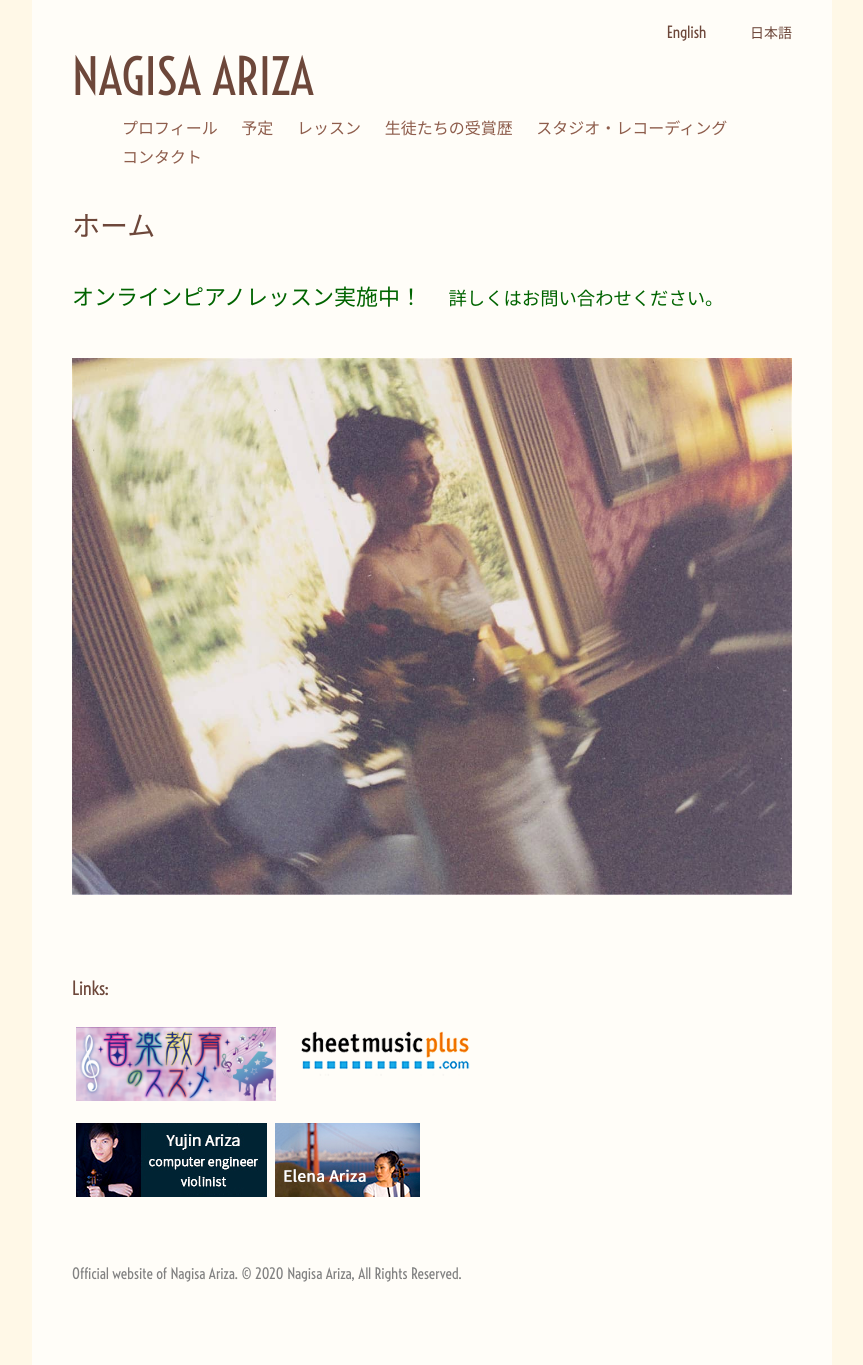
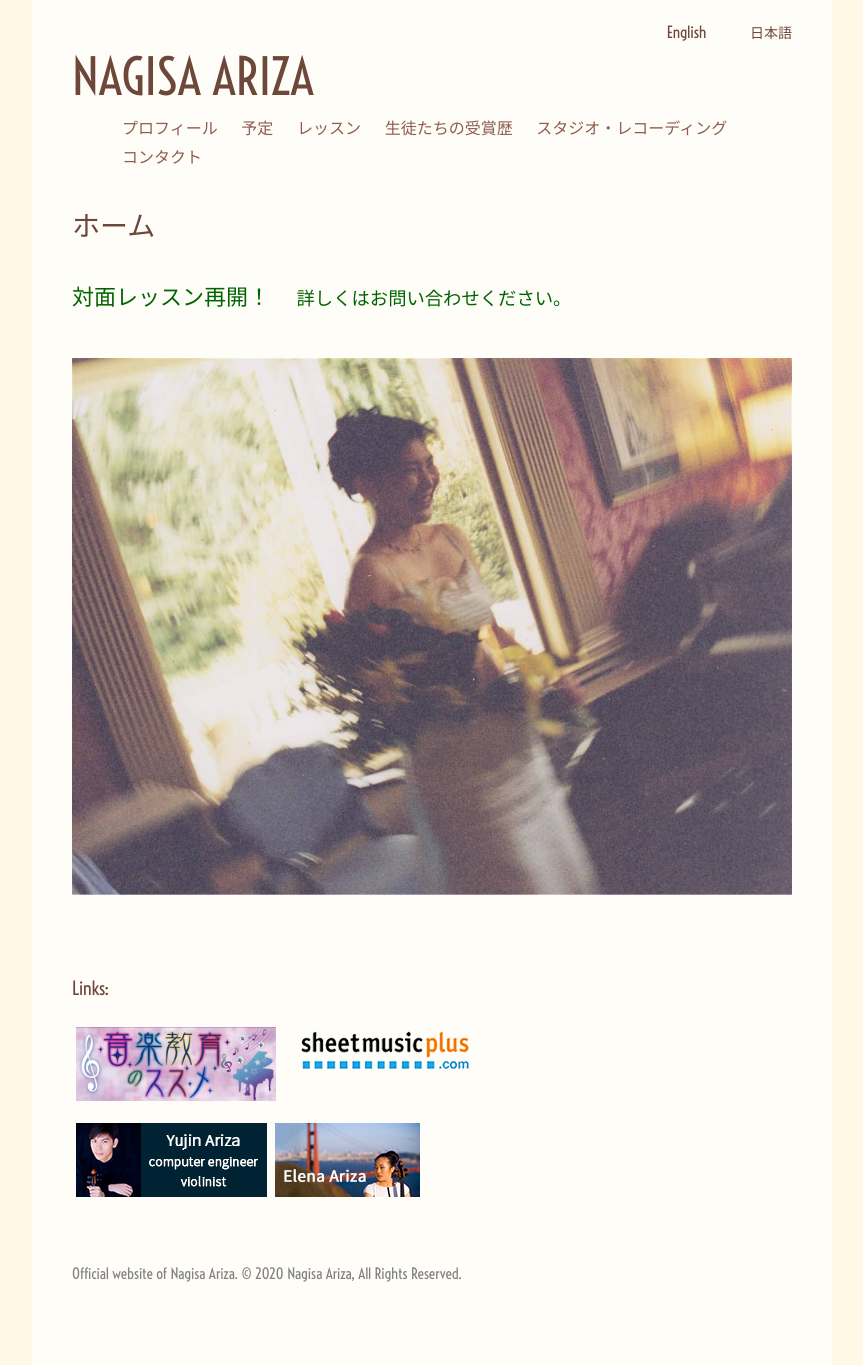
Before and after one commit to dawnstar63/nagisaariza-website, a Jekyll site: the page built from language-jp/index.md, in a window 1280 px wide. Shown: the whole page, without its empty margins (208-1071 px from the left). Built offline with Jekyll 4.4.1, drawn with Linux system fonts in a browser that asks for light colours; nearby versions of some CDN libraries.

```diff
--- a/language-jp/index.md
+++ b/language-jp/index.md
@@ -6,7 +6,7 @@ permalink: /jp/
 ---
 
 <h4 style="color:DarkGreen;">
-  <div id="typedtext">オンラインピアノレッスン実施中！</div>
+  <div id="typedtext">対面レッスン再開！</div>
   <script type="text/javascript">
     window.onload = function() { typewriter("<small>&nbsp;&nbsp;&nbsp;&nbsp;詳しくはお問い合わせください。"); }
   </script>
```
Also changed, not shown: language-en/index.md (+1 -1 lines).
